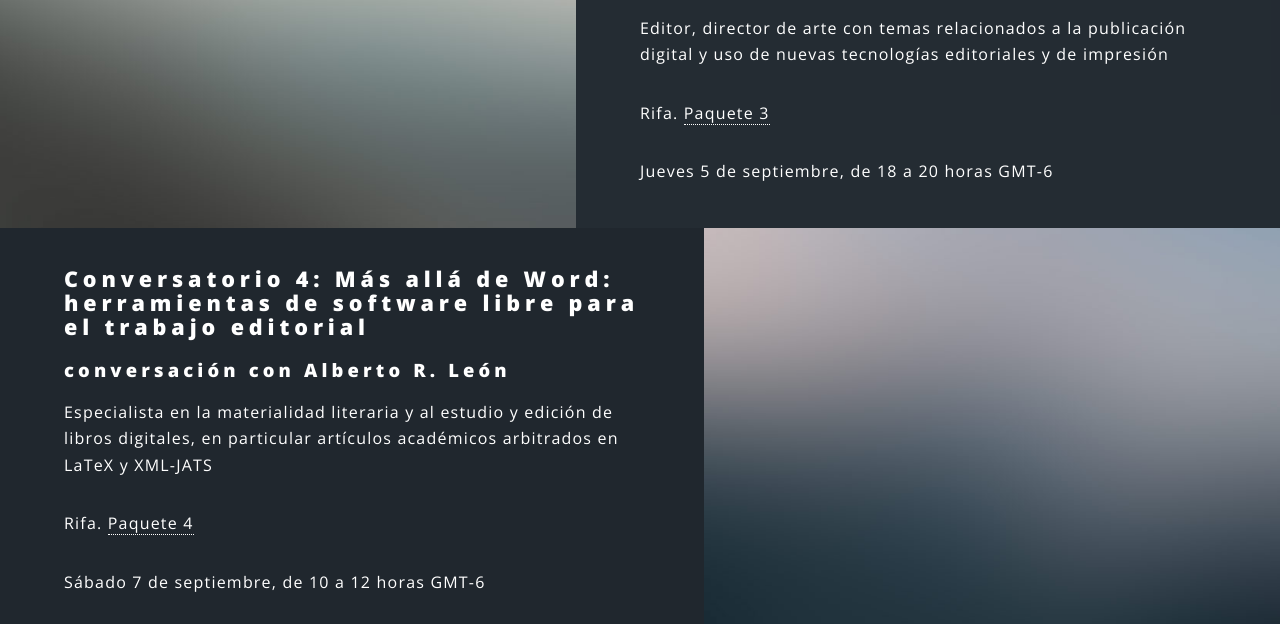
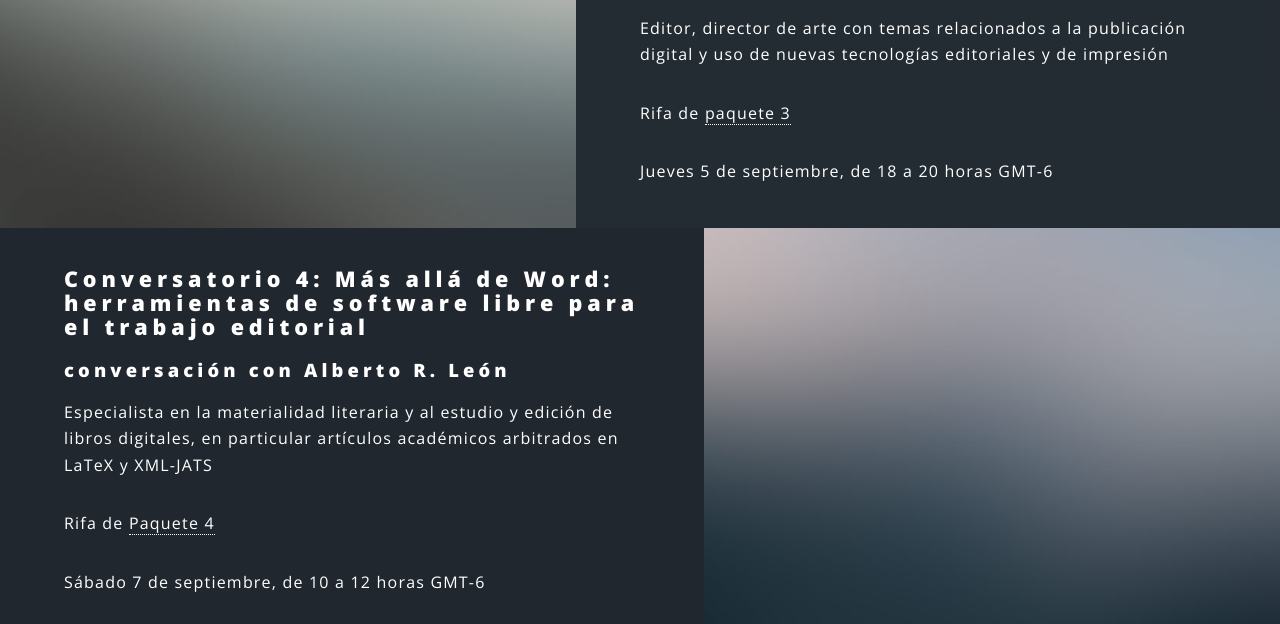
Before and after one commit to peacmx/conversemos-de-edicion, a Jekyll site: the page built from index.html, in a window 1280 px wide and 900 px high, scrolled down 2776 px. Shown: the part 158-782 px from the top of the window. Built offline with Jekyll 4.4.1, drawn with Linux system fonts in a browser that asks for light colours; some of the changed text lies outside the part shown.

Commit message:
se afinan detalles

```diff
--- a/index.html
+++ b/index.html
@@ -52,7 +52,7 @@ layout: landing
 									</p>
 									<p><strong>Zazilha Lotz Cruz García:</strong> Diseñadora y maestra en producción editorial
 										</p>
-								<p><a href="https://peac.mx/premios-rifa.html#rifa1	">Paquete 1</a>
+								<p><a href="https://peac.mx/conversemos-de-edicion/premios-rifa.html#rifa1">Rifa de paquete 1</a>
 								</p>
 								<p>Jueves 29 de agosto, de 18 a 20 horas GMT-6</p>
 
@@ -65,7 +65,7 @@ layout: landing
 									<h3>conversación con Julio Sanz Crespo</h3>
 								<p>
 									Editor decano y profesor. Premio Caniem al mérito gremial y Premio Juan Pablos al mérito editorial, creador de <em>Un paseo por los libros</em>, en el Pasaje Zócalo-Pino Suarez </p>
-									<p>	Rifa. <a href="https://peac.mx/premios-rifa.html#rifa2">Paquete 2</a></p>
+									<p>	Rifa de <a href="https://peac.mx/conversemos-de-edicion/premios-rifa.html#rifa2">Paquete 2</a></p>
 									<p>Sábado 31 de agosto, de 10 a 12 horas GMT-6</p>
 							</div>
 						</section>
@@ -75,7 +75,7 @@ layout: landing
 								</h2>
 								<h3>conversación con Alejandro Ramírez Monroy</h3>
 							<p>	Editor, director de arte con temas relacionados a la publicación digital y uso de nuevas tecnologías editoriales y de impresión</p>
-								<p>Rifa. <a href="https://peac.mx/premios-rifa.html#rifa3">Paquete 3</a></p>
+								<p>Rifa de <a href="https://peac.mx/conversemos-de-edicion/premios-rifa.html#rifa3">paquete 3</a></p>
 								<p>Jueves 5 de septiembre, de 18 a 20 horas GMT-6
 								</p>
 							</div>
@@ -87,7 +87,7 @@ layout: landing
 									<h3>conversación con Alberto R. León</h3>
 								<p>
 									Especialista en la materialidad literaria y al estudio y edición de libros digitales, en particular artículos académicos arbitrados en LaTeX y XML-JATS</p>
-									<p>	Rifa. <a href="https://peac.mx/premios-rifa.html#rifa4">Paquete 4</a></p>
+									<p>	Rifa de <a href="https://peac.mx/conversemos-de-edicion/premios-rifa.html#rifa4">Paquete 4</a></p>
 									<p>Sábado 7 de septiembre, de 10 a 12 horas GMT-6</p>
 							</div>
 						</section>
```
Also changed, not shown: other parts of index.html (+1 -1 lines).
